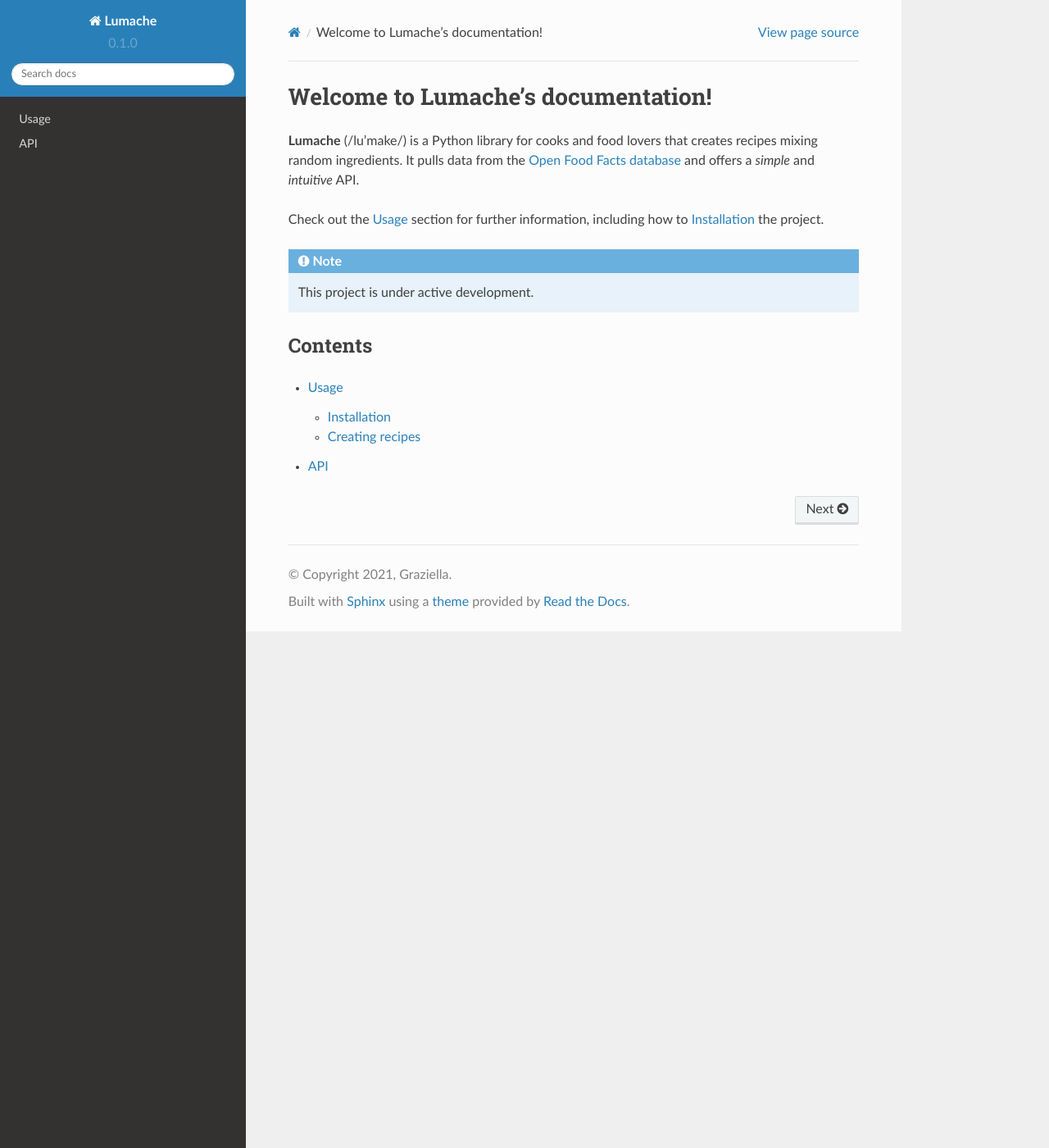
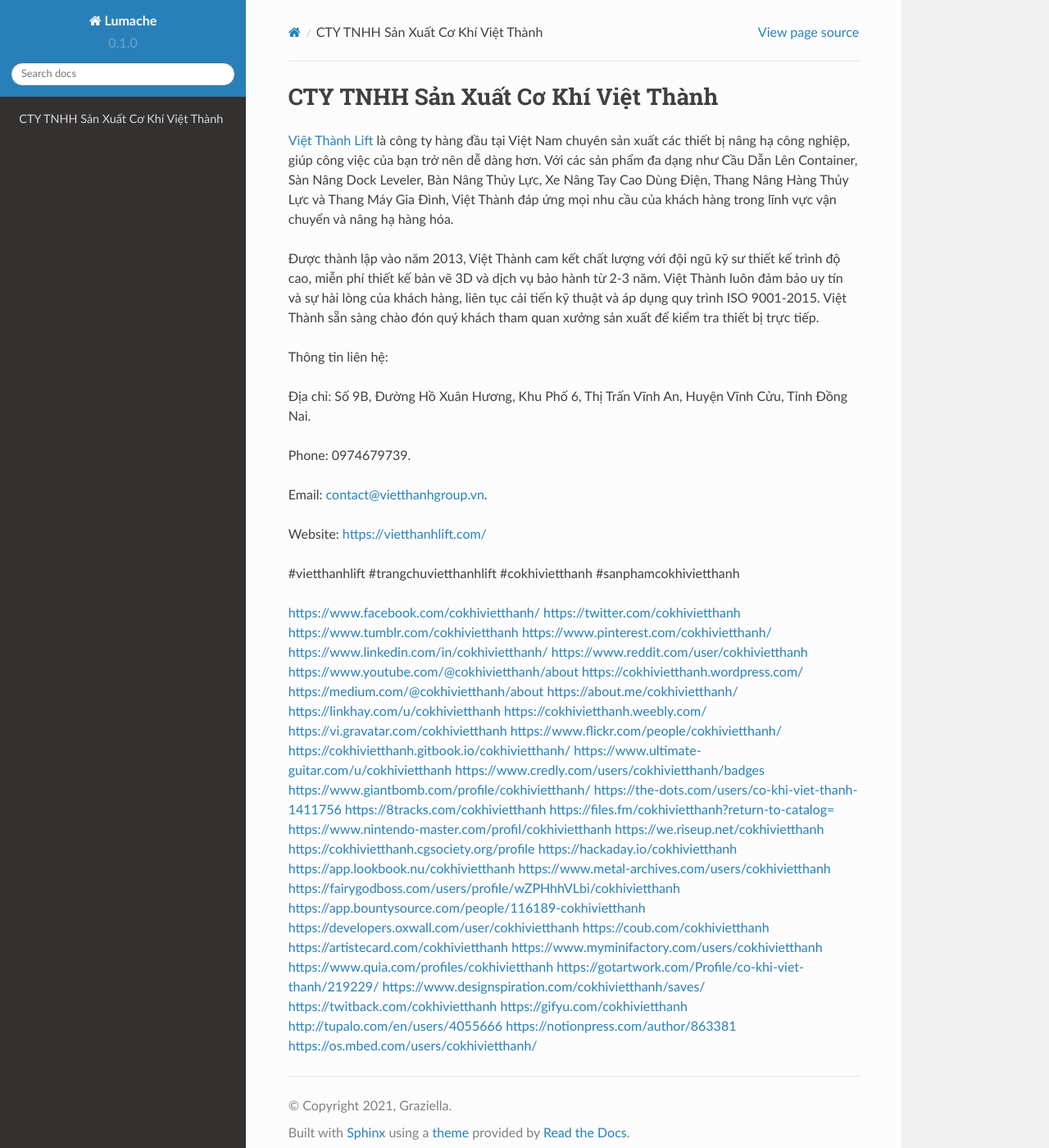
Before and after one commit to socialentity/vietthanhlift, a Sphinx documentation site: the page built from docs/source/index.rst, in a window 1280 px wide and 1400 px high. Shown: the whole window at 82% size. Built offline with Sphinx 7.4.7 and the Read the Docs theme 2.0.0, drawn with Linux system fonts in a browser that asks for light colours.

Commit message:
Update index.rst

```diff
--- a/docs/source/index.rst
+++ b/docs/source/index.rst
@@ -1,22 +1,60 @@
-Welcome to Lumache's documentation!
+CTY TNHH Sản Xuất Cơ Khí Việt Thành
 ===================================
 
-**Lumache** (/lu'make/) is a Python library for cooks and food lovers
-that creates recipes mixing random ingredients.
-It pulls data from the `Open Food Facts database <https://world.openfoodfacts.org/>`_
-and offers a *simple* and *intuitive* API.
+`Việt Thành Lift <https://vietthanhlift.com/>`_ là công ty hàng đầu tại Việt Nam chuyên sản xuất các thiết bị nâng hạ công nghiệp, giúp công việc của bạn trở nên dễ dàng hơn. Với các sản phẩm đa dạng như Cầu Dẫn Lên Container, Sàn Nâng Dock Leveler, Bàn Nâng Thủy Lực, Xe Nâng Tay Cao Dùng Điện, Thang Nâng Hàng Thủy Lực và Thang Máy Gia Đình, Việt Thành đáp ứng mọi nhu cầu của khách hàng trong lĩnh vực vận chuyển và nâng hạ hàng hóa.
 
-Check out the :doc:`usage` section for further information, including
-how to :ref:`installation` the project.
+Được thành lập vào năm 2013, Việt Thành cam kết chất lượng với đội ngũ kỹ sư thiết kế trình độ cao, miễn phí thiết kế bản vẽ 3D và dịch vụ bảo hành từ 2-3 năm. Việt Thành luôn đảm bảo uy tín và sự hài lòng của khách hàng, liên tục cải tiến kỹ thuật và áp dụng quy trình ISO 9001-2015. Việt Thành sẵn sàng chào đón quý khách tham quan xưởng sản xuất để kiểm tra thiết bị trực tiếp.
 
-.. note::
+Thông tin liên hệ:
 
-   This project is under active development.
+Địa chỉ: Số 9B, Đường Hồ Xuân Hương, Khu Phố 6, Thị Trấn Vĩnh An, Huyện Vĩnh Cửu, Tỉnh Đồng Nai.
 
-Contents
---------
+Phone: 0974679739.
 
-.. toctree::
+Email: contact@vietthanhgroup.vn.
 
-   usage
-   api
+Website: `https://vietthanhlift.com/ <https://vietthanhlift.com/>`_
+
+#vietthanhlift #trangchuvietthanhlift #cokhivietthanh #sanphamcokhivietthanh
+
+`https://www.facebook.com/cokhivietthanh/ <https://www.facebook.com/cokhivietthanh/>`_
+`https://twitter.com/cokhivietthanh <https://twitter.com/cokhivietthanh>`_
+`https://www.tumblr.com/cokhivietthanh <https://www.tumblr.com/cokhivietthanh>`_
+`https://www.pinterest.com/cokhivietthanh/ <https://www.pinterest.com/cokhivietthanh/>`_
+`https://www.linkedin.com/in/cokhivietthanh/ <https://www.linkedin.com/in/cokhivietthanh/>`_
+`https://www.reddit.com/user/cokhivietthanh <https://www.reddit.com/user/cokhivietthanh>`_
+`https://www.youtube.com/@cokhivietthanh/about <https://www.youtube.com/@cokhivietthanh/about>`_
+`https://cokhivietthanh.wordpress.com/ <https://cokhivietthanh.wordpress.com/>`_
+`https://medium.com/@cokhivietthanh/about <https://medium.com/@cokhivietthanh/about>`_
+`https://about.me/cokhivietthanh/ <https://about.me/cokhivietthanh/>`_
+`https://linkhay.com/u/cokhivietthanh <https://linkhay.com/u/cokhivietthanh>`_
+`https://cokhivietthanh.weebly.com/ <https://cokhivietthanh.weebly.com/>`_
+`https://vi.gravatar.com/cokhivietthanh <https://vi.gravatar.com/cokhivietthanh>`_
+`https://www.flickr.com/people/cokhivietthanh/ <https://www.flickr.com/people/cokhivietthanh/>`_
+`https://cokhivietthanh.gitbook.io/cokhivietthanh/ <https://cokhivietthanh.gitbook.io/cokhivietthanh/>`_
+`https://www.ultimate-guitar.com/u/cokhivietthanh <https://www.ultimate-guitar.com/u/cokhivietthanh>`_
+`https://www.credly.com/users/cokhivietthanh/badges <https://www.credly.com/users/cokhivietthanh/badges>`_
+`https://www.giantbomb.com/profile/cokhivietthanh/ <https://www.giantbomb.com/profile/cokhivietthanh/>`_
+`https://the-dots.com/users/co-khi-viet-thanh-1411756 <https://the-dots.com/users/co-khi-viet-thanh-1411756>`_
+`https://8tracks.com/cokhivietthanh <https://8tracks.com/cokhivietthanh>`_
+`https://files.fm/cokhivietthanh?return-to-catalog= <https://files.fm/cokhivietthanh?return-to-catalog=>`_
+`https://www.nintendo-master.com/profil/cokhivietthanh <https://www.nintendo-master.com/profil/cokhivietthanh>`_
+`https://we.riseup.net/cokhivietthanh <https://we.riseup.net/cokhivietthanh>`_
+`https://cokhivietthanh.cgsociety.org/profile <https://cokhivietthanh.cgsociety.org/profile>`_
+`https://hackaday.io/cokhivietthanh <https://hackaday.io/cokhivietthanh>`_
+`https://app.lookbook.nu/cokhivietthanh <https://app.lookbook.nu/cokhivietthanh>`_
+`https://www.metal-archives.com/users/cokhivietthanh <https://www.metal-archives.com/users/cokhivietthanh>`_
+`https://fairygodboss.com/users/profile/wZPHhhVLbi/cokhivietthanh <https://fairygodboss.com/users/profile/wZPHhhVLbi/cokhivietthanh>`_
+`https://app.bountysource.com/people/116189-cokhivietthanh <https://app.bountysource.com/people/116189-cokhivietthanh>`_
+`https://developers.oxwall.com/user/cokhivietthanh <https://developers.oxwall.com/user/cokhivietthanh>`_
+`https://coub.com/cokhivietthanh <https://coub.com/cokhivietthanh>`_
+`https://artistecard.com/cokhivietthanh <https://artistecard.com/cokhivietthanh>`_
+`https://www.myminifactory.com/users/cokhivietthanh <https://www.myminifactory.com/users/cokhivietthanh>`_
+`https://www.quia.com/profiles/cokhivietthanh <https://www.quia.com/profiles/cokhivietthanh>`_
+`https://gotartwork.com/Profile/co-khi-viet-thanh/219229/ <https://gotartwork.com/Profile/co-khi-viet-thanh/219229/>`_
+`https://www.designspiration.com/cokhivietthanh/saves/ <https://www.designspiration.com/cokhivietthanh/saves/>`_
+`https://twitback.com/cokhivietthanh <https://twitback.com/cokhivietthanh>`_
+`https://gifyu.com/cokhivietthanh <https://gifyu.com/cokhivietthanh>`_
+`http://tupalo.com/en/users/4055666 <http://tupalo.com/en/users/4055666>`_
+`https://notionpress.com/author/863381 <https://notionpress.com/author/863381>`_
+`https://os.mbed.com/users/cokhivietthanh/ <https://os.mbed.com/users/cokhivietthanh/>`_
```
